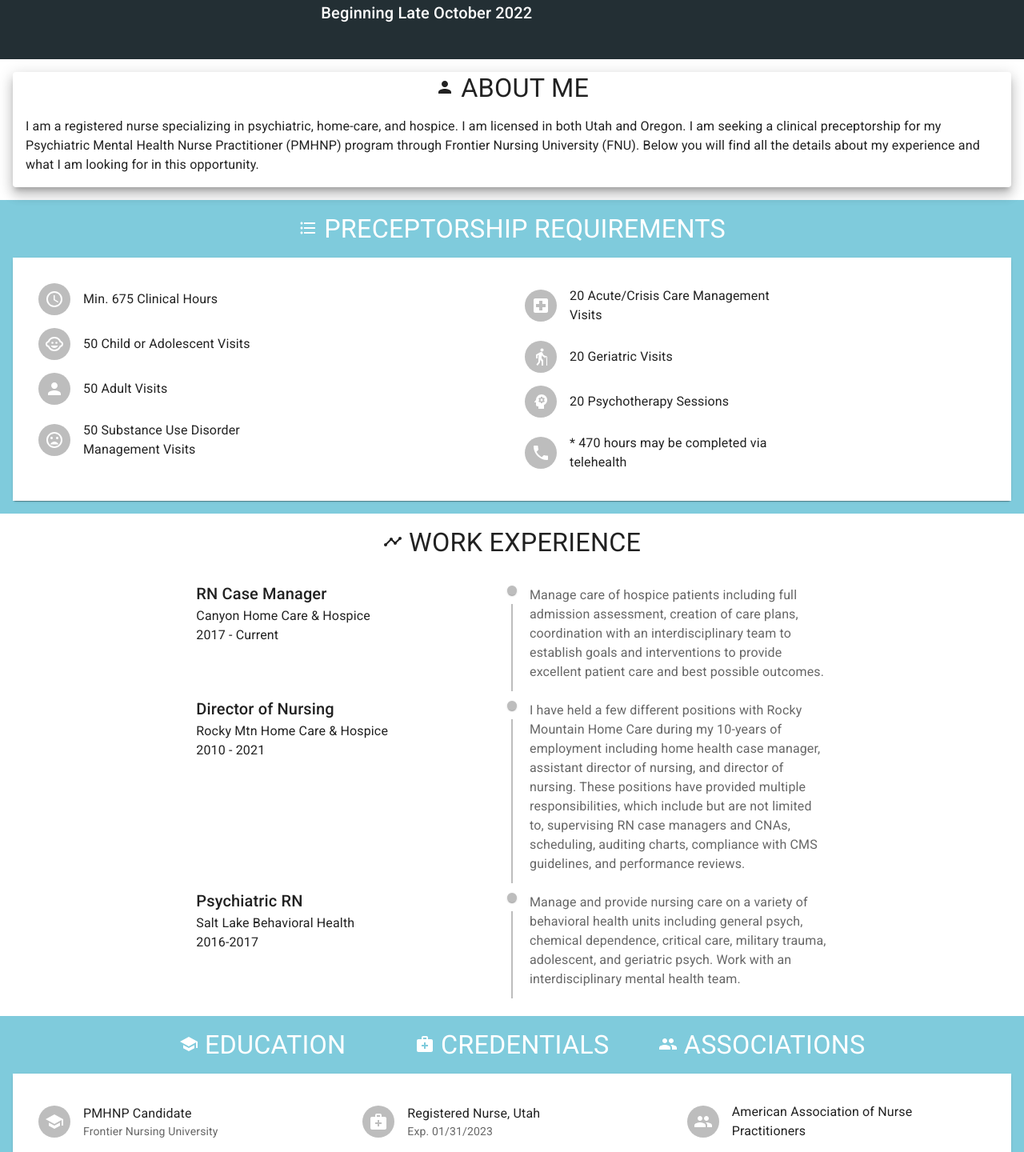
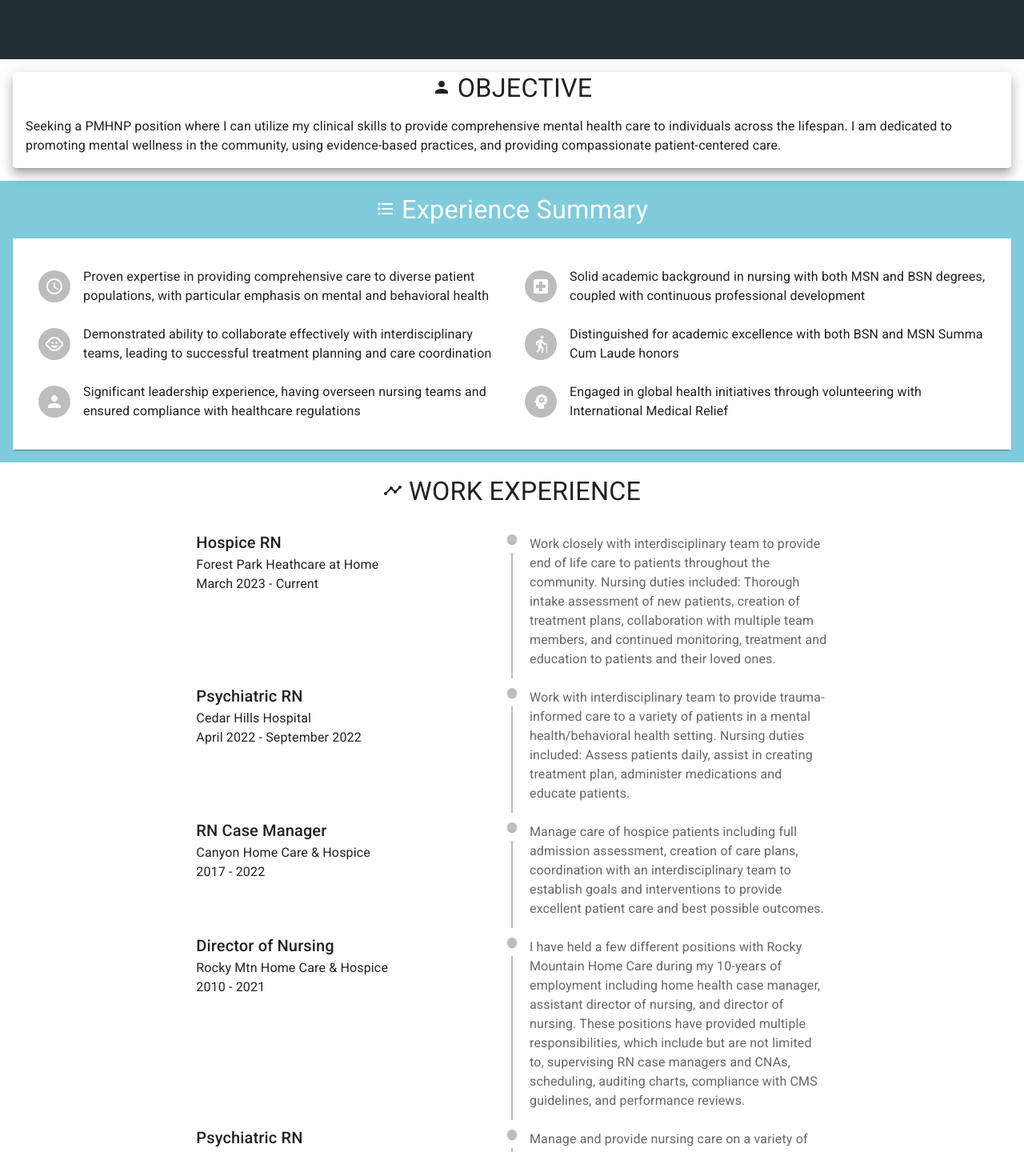
Before and after one commit to rickahlander/charisakingresume, a React (Create React App) app: page / in a window 1280 px wide. Shown: the part 290-1730 px from the top of the page at 80% size. Built offline with nearby package versions, Linux system fonts and the light colour scheme; grey boxes are pictures that could not be loaded.

Commit message:
Updated with more info

```diff
--- a/src/components/About/index.jsx
+++ b/src/components/About/index.jsx
@@ -6,10 +6,10 @@ import PersonIcon from '@mui/icons-material/Person';
 
 
 const aboutText =
-  "I am a registered nurse specializing in psychiatric, home-care, and hospice.  " +
-  "I am licensed in both Utah and Oregon.  " +
-  "I am seeking a clinical preceptorship for my Psychiatric Mental Health Nurse Practitioner (PMHNP) program through Frontier Nursing University (FNU).  " +
-  "Below you will find all the details about my experience and what I am looking for in this opportunity.";
+"Seeking a PMHNP position where I can utilize my clinical skills to provide " +
+"comprehensive mental health care to individuals across the lifespan. I am dedicated to " +
+"promoting mental wellness in the community, using evidence-based practices, and providing " +
+"compassionate patient-centered care.";
 
 const About = () => (
 
@@ -27,7 +27,7 @@ const About = () => (
   <Paper elevation = {10}>
     <Grid item xs={12} sm={12} md={12}>
       <Typography align="center" variant="h4">
-        <PersonIcon/> ABOUT ME
+        <PersonIcon/> OBJECTIVE
       </Typography>
     </Grid>
     <Grid item xs={12} sm={12} md={12}>
--- a/src/components/AppBar/index.jsx
+++ b/src/components/AppBar/index.jsx
@@ -19,12 +19,12 @@ import {Link} from "react-scroll";
 
 const buttons = [
   {
-    label: "about me",
+    label: "Objective",
     Icon: <PersonIcon />,
     key: "key4"
   },
   {
-    label: "preceptorship requirements",
+    label: "Experience Summary",
     Icon: <FormatListBulletedIcon />,
     key: "key7"
   },
--- a/src/components/Marquee/index.jsx
+++ b/src/components/Marquee/index.jsx
@@ -14,15 +14,15 @@ export default function PaperSheet() {
       >
         <Grid item>
           <Typography sx={{ color: "white" }} variant="h1">
-            Charisa King
+            Charisa King, PMHNP
           </Typography>
         </Grid>
         <Grid item>
           <Typography sx={{ color: "white" }} variant="h4">
-            PMHNP Candidate and Registered Nurse
+          Psychiatric Mental Health Nurse Practitioner
           </Typography>
         </Grid>
-        <Grid item spacing="10">
+{/*         <Grid item spacing="10">
           <Typography sx={{ color: "white" }} variant="h6">
             Seeking PMHNP Clinical Preceptorship
           </Typography>
@@ -32,7 +32,7 @@ export default function PaperSheet() {
             Beginning Late October 2022
           </Typography>
         </Grid>
-      </Grid>
+ */}      </Grid>
       <Grid xs={12} sm={2} sx={{
         background: `url(${BusinessImage}) no-repeat;`,
         height: "300px",
--- a/src/components/Requirements/index.jsx
+++ b/src/components/Requirements/index.jsx
@@ -37,7 +37,7 @@ const Requirements = () => (
 
     }}>
       <Typography align="center" sx={{ color: "white" }} variant="h4">
-        <FormatListBulletedIcon/> PRECEPTORSHIP REQUIREMENTS
+        <FormatListBulletedIcon/> Experience Summary
       </Typography>
     </Grid>
     <Grid item xs={12} sm={12} md={12}>
@@ -56,14 +56,14 @@ const Requirements = () => (
             justifyContent="flex-start"
           >
             <Grid item xs={12} sm={6} md={6}>
-              <List sx={{ width: '100%', maxWidth: 360, bgcolor: 'background.paper' }}>
+              <List sx={{ width: '100%', bgcolor: 'background.paper' }}>
                 <ListItem>
                   <ListItemAvatar>
                     <Avatar>
                       <AccessTimeIcon />
                     </Avatar>
                   </ListItemAvatar>
-                  <ListItemText primary="Min. 675 Clinical Hours" />
+                  <ListItemText primary="Proven expertise in providing comprehensive care to diverse patient populations, with particular emphasis on mental and behavioral health" />
                 </ListItem>
                 <ListItem>
                   <ListItemAvatar>
@@ -71,7 +71,7 @@ const Requirements = () => (
                       <ChildCareIcon />
                     </Avatar>
                   </ListItemAvatar>
-                  <ListItemText primary="50 Child or Adolescent Visits" />
+                  <ListItemText primary="Demonstrated ability to collaborate effectively with interdisciplinary teams, leading to successful treatment planning and care coordination" />
                 </ListItem>
                 <ListItem>
                   <ListItemAvatar>
@@ -79,27 +79,20 @@ const Requirements = () => (
                       <PersonIcon />
                     </Avatar>
                   </ListItemAvatar>
-                  <ListItemText primary="50 Adult Visits" />
+                  <ListItemText primary="Significant leadership experience, having overseen nursing teams and ensured compliance with healthcare regulations" />
                 </ListItem>
-                <ListItem>
-                  <ListItemAvatar>
-                    <Avatar>
-                      <MoodBadIcon />
-                    </Avatar>
-                  </ListItemAvatar>
-                  <ListItemText primary="50 Substance Use Disorder Management Visits" />
-                </ListItem>
+
               </List>
             </Grid>
             <Grid item xs={12} sm={6} md={6}>
-              <List sx={{ width: '100%', maxWidth: 360, bgcolor: 'background.paper' }}>
+              <List sx={{ width: '100%', bgcolor: 'background.paper' }}>
                 <ListItem>
                   <ListItemAvatar>
                     <Avatar>
                       <LocalHospitalIcon />
                     </Avatar>
                   </ListItemAvatar>
-                  <ListItemText primary="20 Acute/Crisis Care Management Visits" />
+                  <ListItemText primary="Solid academic background in nursing with both MSN and BSN degrees, coupled with continuous professional development" />
                 </ListItem>
                 <ListItem>
                   <ListItemAvatar>
@@ -107,7 +100,7 @@ const Requirements = () => (
                       <ElderlyIcon />
                     </Avatar>
                   </ListItemAvatar>
-                  <ListItemText primary="20 Geriatric Visits" />
+                  <ListItemText primary="Distinguished for academic excellence with both BSN and MSN Summa Cum Laude honors" />
                 </ListItem>
                 <ListItem>
                   <ListItemAvatar>
@@ -115,16 +108,9 @@ const Requirements = () => (
                       <PsychologyIcon />
                     </Avatar>
                   </ListItemAvatar>
-                  <ListItemText primary="20 Psychotherapy Sessions" />
+                  <ListItemText primary="Engaged in global health initiatives through volunteering with International Medical Relief" />
                 </ListItem>
-                <ListItem>
-                  <ListItemAvatar>
-                    <Avatar>
-                      <PhoneIcon />
-                    </Avatar>
-                  </ListItemAvatar>
-                  <ListItemText primary="* 470 hours may be completed via telehealth" />
-                </ListItem>
+
               </List>
             </Grid>
           </Grid>
--- a/src/containers/Portoflio/index.jsx
+++ b/src/containers/Portoflio/index.jsx
@@ -33,21 +33,22 @@ const portfolio = () => {
       }}>
         <Box>
 
-          <Typography align="center" sx={{ color: "white" }} variant="h4">
+          <Typography align="left" sx={{ color: "white" }} variant="h4">
             <Grid sx={{
             }}
               container
               direction="row"
               alignItems="flex-start"
               justifyContent="center"
+              paddingLeft="40px"
             >
-              <Grid item xs={12} sm={3}>
+              <Grid item xs={12} sm={6} md={4}>
                 <SchoolIcon /> EDUCATION
               </Grid>
-              <Grid item xs={12} sm={3}>
+              <Grid item xs={12} sm={6} md={4}>
                 <MedicalServicesIcon /> CREDENTIALS
               </Grid>
-              <Grid item xs={12} sm={3}>
+              <Grid item xs={12} sm={6} md={4}>
                 <GroupIcon /> ASSOCIATIONS
               </Grid>
             </Grid>
@@ -55,7 +56,6 @@ const portfolio = () => {
         </Box >
       </Grid >
       <Grid item xs={12} sm={12} md={12}>
-        <Grid item xs={12} sm={12} md={12}>
           <Paper>
             <Grid sx={{
               backgroundColor: "white",
@@ -77,7 +77,7 @@ const portfolio = () => {
                         <SchoolIcon />
                       </Avatar>
                     </ListItemAvatar>
-                    <ListItemText primary="PMHNP Candidate" secondary="Frontier Nursing University" />
+                    <ListItemText primary="MSN - PMHNP" secondary="Frontier Nursing University - June 2023 - Summa Cum Laude" />
                   </ListItem>
                   <ListItem>
                     <ListItemAvatar>
@@ -99,6 +99,14 @@ const portfolio = () => {
               </Grid>
               <Grid item xs={12} sm={6} md={4}>
                 <List sx={{ width: '100%', maxWidth: 360, bgcolor: 'background.paper' }}>
+                <ListItem>
+                    <ListItemAvatar>
+                      <Avatar>
+                        <MedicalServicesIcon />
+                      </Avatar>
+                    </ListItemAvatar>
+                    <ListItemText primary="PMHNP-BC" secondary="07/01/2023" />
+                  </ListItem>
                   <ListItem>
                     <ListItemAvatar>
                       <Avatar>
@@ -143,12 +151,10 @@ const portfolio = () => {
                     </ListItemAvatar>
                     <ListItemText primary="Oregon Hospice and Palliative Care Association" />
                   </ListItem>
-
                 </List>
               </Grid>
             </Grid>
           </Paper>
-        </Grid>
       </Grid>
     </Grid >
   );
--- a/src/containers/Projects/projects.js
+++ b/src/containers/Projects/projects.js
@@ -1,10 +1,26 @@
 const projectList = [
+  {
+    header: "Forest Park Heathcare at Home",
+    subheader: "Hospice RN",
+    title:
+      "Work closely with interdisciplinary team to provide end of life care to patients throughout the community. Nursing duties included: Thorough intake assessment of new patients, creation of treatment plans, collaboration with multiple team members, and continued monitoring, treatment and education to patients and their loved ones.",
+    date: "March 2023 - Current",
+    key: "key1"
+  },
+  {
+    header: "Cedar Hills Hospital",
+    subheader: "Psychiatric RN",
+    title:
+      "Work with interdisciplinary team to provide trauma-informed care to a variety of patients in a mental health/behavioral health setting. Nursing duties included: Assess patients daily, assist in creating treatment plan, administer medications and educate patients.",
+    date: "April 2022 - September 2022",
+    key: "key1"
+  },
   {
     header: "Canyon Home Care & Hospice",
     subheader: "RN Case Manager",
     title:
       "Manage care of hospice patients including full admission assessment, creation of care plans, coordination with an interdisciplinary team to establish goals and interventions to provide excellent patient care and best possible outcomes.",
-    date: "2017 - Current",
+    date: "2017 - 2022",
     key: "key1"
   },
   {
```
